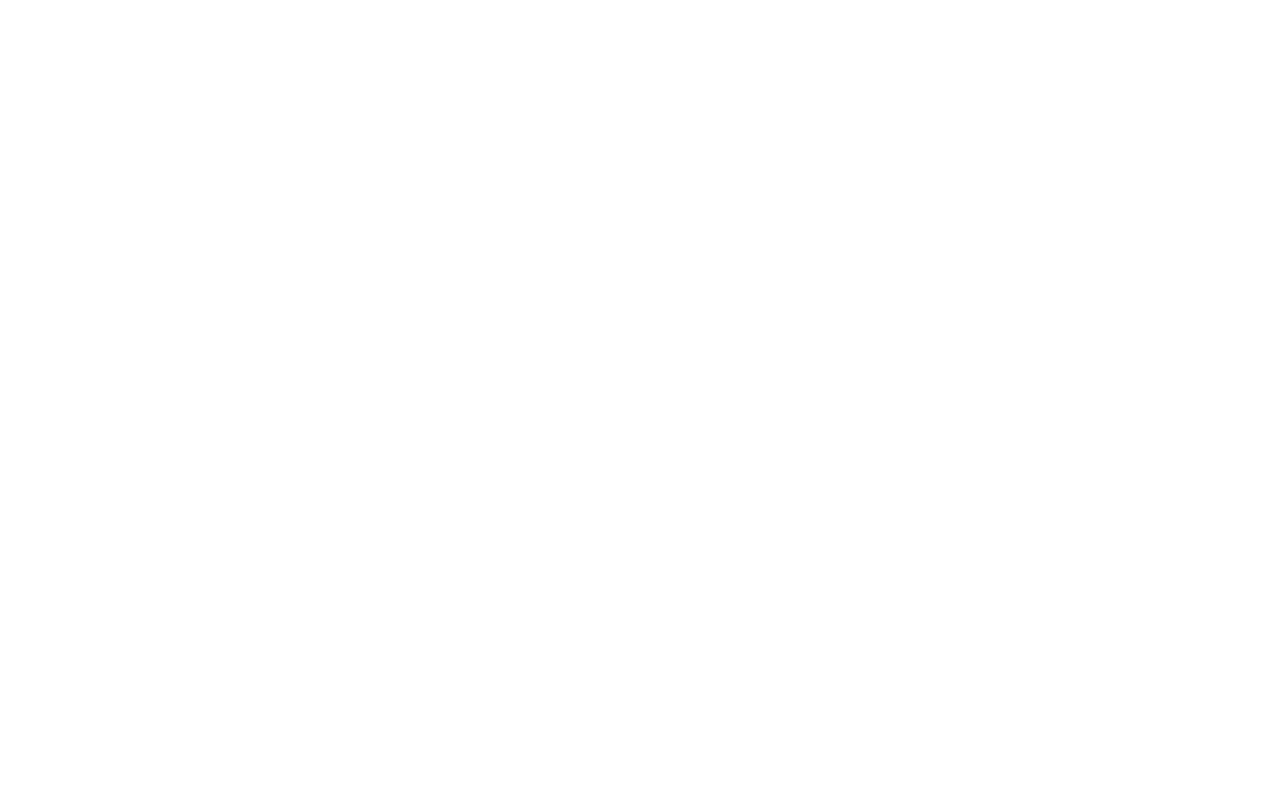
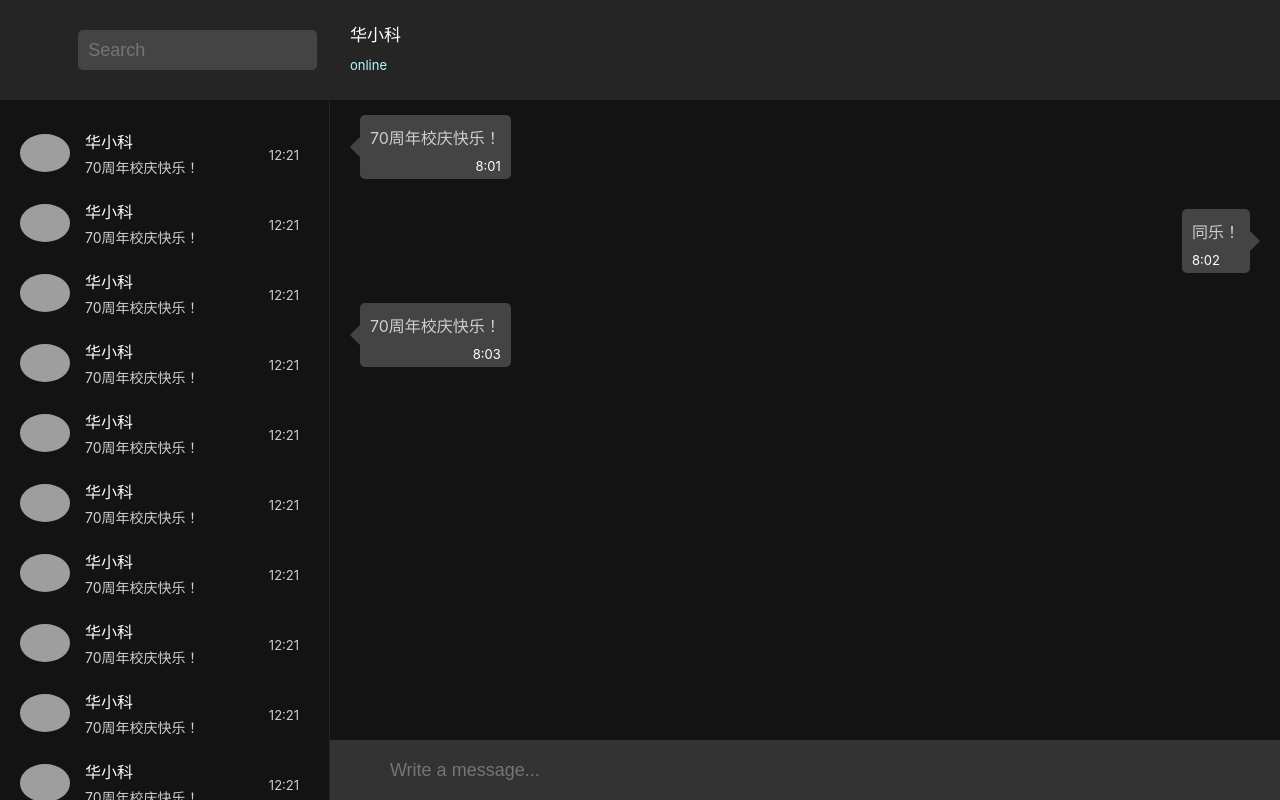
Before and after one commit to SE-Kokochatting/KokoChatting, a React (Vite) app in the folder src/frontend/: page /home in a window 1280 px wide. Before the commit this address had no page. Built offline with nearby package versions, Linux system fonts and the light colour scheme; grey boxes are pictures that could not be loaded.

Commit message:
✨ feat(fe): Redirect to private.
Now we can redirect to /private, but blink exists.

```diff
--- a/src/frontend/src/App.tsx
+++ b/src/frontend/src/App.tsx
@@ -5,7 +5,7 @@
 function App() {
   return (
     <Routes>
-      <Route path='/' element={<Navigate to='/private' replace />} />
+      <Route path='/' element={<Navigate to='/home' replace />} />
       {routes.map((item, i) => {
         return (
           <Route
--- a/src/frontend/src/components/Header/components/LeftDropdown/index.tsx
+++ b/src/frontend/src/components/Header/components/LeftDropdown/index.tsx
@@ -1,3 +1,4 @@
+import { useNavigate } from 'react-router-dom'
 import React from 'react'
 import SvgIcon from '@/components/SvgIcon'
 import Switch from './components/Switch'
@@ -17,12 +18,18 @@
 
 function LeftDropdown(props: LeftDropdownProps) {
   const { shown } = props
+  const navigate = useNavigate()
   return (
     <ul
       className='c-header-left-dropdown'
-      style={{ display: shown ? 'block' : 'block' }}
+      style={{ display: shown ? 'block' : 'none' }}
     >
-      <li className='c-header-left-dropdown-item'>
+      <li
+        className='c-header-left-dropdown-item'
+        onClick={() => {
+          navigate('/private')
+        }}
+      >
         <SvgIcon name='myself' style={iconStyle} />
         个人信息
       </li>
--- /dev/null
+++ b/src/frontend/src/pages/Home/index.scss
@@ -0,0 +1,14 @@
+.home {
+  width: 100%;
+  height: 100vh;
+
+  &-main {
+    width: 100%;
+    display: flex;
+    // 使 List 占满剩下的高度
+    position: absolute;
+    top: 100px;
+    bottom: 0px;
+    left: 0px;
+  }
+}
--- a/src/frontend/src/pages/Private/index.tsx
+++ b/src/frontend/src/pages/Home/index.tsx
@@ -6,9 +6,9 @@
 
 function Private() {
   return (
-    <div className='private'>
+    <div className='home'>
       <Header name='华小科' online={true} />
-      <div className='private-main'>
+      <div className='home-main'>
         <ChatList />
         <ChatWindow chatType={ChatType.Private} />
       </div>
--- a/src/frontend/src/routes/index.ts
+++ b/src/frontend/src/routes/index.ts
@@ -2,6 +2,11 @@
 import { RouteConfig } from 'react-router-config'
 
 const routesConfig: RouteConfig[] = [
+  {
+    path: '/home',
+    exact: true,
+    element: loadable(() => import('@/pages/Home')),
+  },
   {
     path: '/private',
     exact: true,
```
